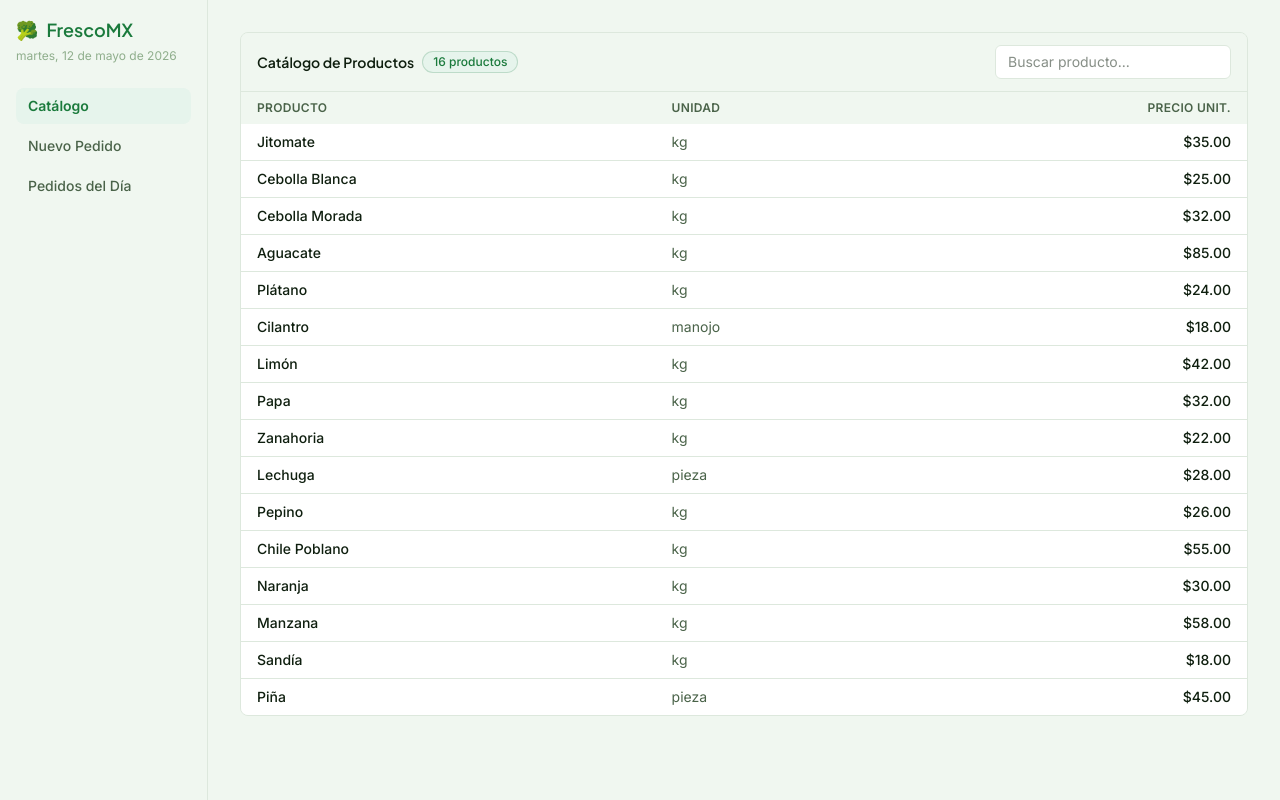
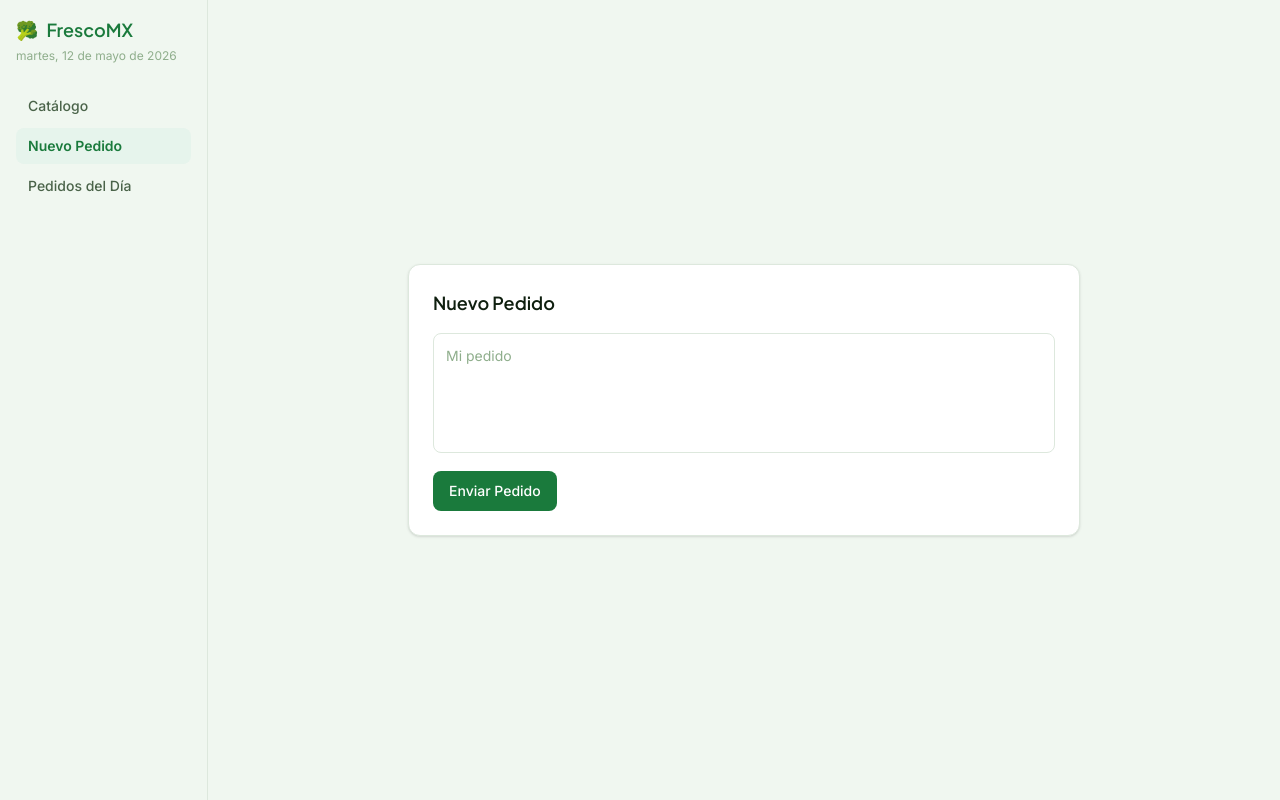
Before and after one commit to robinhodl69/frescomx-order-panel, a Next.js app: page / in a window 1280 px wide. Built offline with nearby package versions, Linux system fonts and the light colour scheme.

Commit message:
fix: set default active tab to 'Nuevo Pedido'

```diff
--- a/app/page.tsx
+++ b/app/page.tsx
@@ -29,7 +29,7 @@ function formatDate(date: Date): string {
 
 export default function Home() {
   const [orders, setOrders] = useState<DailyOrder[]>([]);
-  const [activeTab, setActiveTab] = useState<'catalogo' | 'nuevo' | 'pedidos'>('catalogo');
+  const [activeTab, setActiveTab] = useState<'catalogo' | 'nuevo' | 'pedidos'>('nuevo');
   const [lastParsedOrder, setLastParsedOrder] = useState<DailyOrder | null>(null);
   const [parseError, setParseError] = useState<string | null>(null);
 
```
